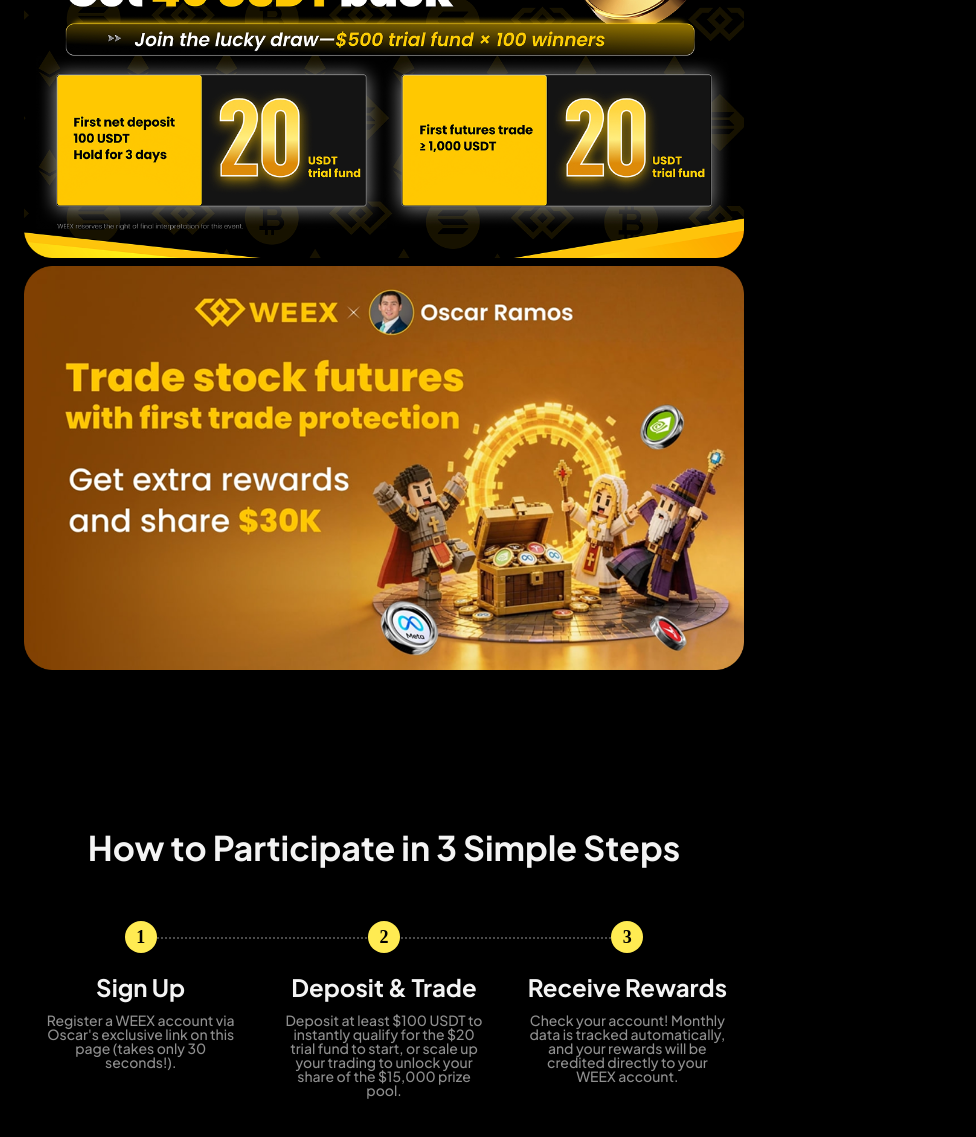
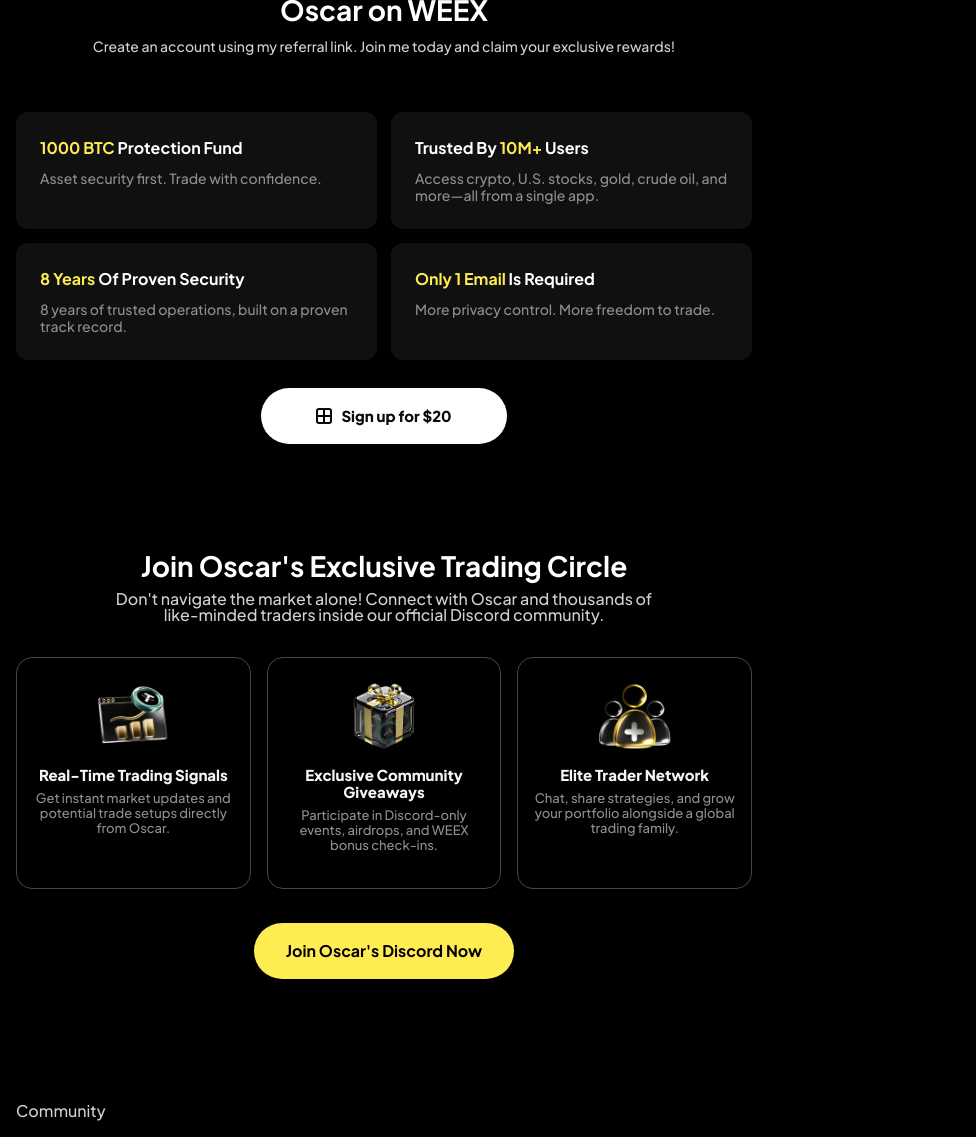
Before and after one commit to wasik23/oscar-ramos-landing, a website: page src/index.html in a window 768 px wide. Shown: the part 1310-2447 px from the top of the page, 976 px wide, since content can reach past the window. Drawn offline with nearby package versions, Linux system fonts and the light colour scheme; files that its build step writes are made by us from their sources.

Commit message:
Add tablet responsive styles

```diff
--- a/src/less/responsive.less
+++ b/src/less/responsive.less
@@ -61,6 +61,277 @@
 
   .footer-links {
     grid-template-columns: repeat(2, minmax(180px, 1fr));
+  }
+}
+
+@media (min-width: 768px) and (max-width: 1024px) {
+  .container,
+  .hero-grid,
+  .rewards-section .container {
+    width: calc(100% - 32px);
+  }
+
+  .section {
+    padding: 64px 0;
+  }
+
+  .site-header {
+    padding: 18px 0;
+  }
+
+  .hero {
+    padding: 48px 0 52px;
+  }
+
+  .hero-grid {
+    display: grid;
+    grid-template-columns: minmax(0, 1fr) minmax(320px, 42vw);
+    align-items: center;
+    height: auto;
+    gap: 32px;
+  }
+
+  .hero-copy {
+    h1 {
+      max-width: 380px;
+      font-size: 31px;
+      line-height: 1.22;
+
+      strong {
+        font-size: 31px;
+      }
+    }
+  }
+
+  .hero-subtitle {
+    margin: 14px 0 22px;
+    font-size: 15px;
+  }
+
+  .countdown {
+    gap: 7px;
+  }
+
+  .time-box {
+    width: 28px;
+    height: 28px;
+    padding: 0;
+    border-radius: 6px;
+
+    span {
+      width: 100%;
+      height: 100%;
+      font-size: 14px;
+    }
+  }
+
+  .hero-cta {
+    min-width: 236px;
+    min-height: 52px;
+  }
+
+  .profile-card {
+    width: 100%;
+    height: auto;
+    aspect-ratio: 1 / 1;
+    justify-self: end;
+    border-radius: 20px;
+  }
+
+  .profile-card-footer {
+    width: 100%;
+    height: 58px;
+    padding: 10px 10px 10px 18px;
+    border-radius: 20px;
+
+    > span {
+      font-size: 20px;
+    }
+  }
+
+  .profile-actions {
+    width: auto;
+    height: 38px;
+  }
+
+  .profile-action {
+    width: 38px;
+    height: 38px;
+  }
+
+  .rewards-section,
+  .steps-section,
+  .signup-section,
+  .community-section {
+    padding-top: 52px;
+    padding-bottom: 52px;
+
+    .section-heading {
+      margin-bottom: 34px;
+    }
+  }
+
+  #rewards-title,
+  #steps-title,
+  #community-title,
+  .signup-copy h2 {
+    font-size: 28px;
+    line-height: 1.25;
+  }
+
+  .reward-grid {
+    grid-template-columns: repeat(2, minmax(0, 1fr));
+    gap: 12px;
+  }
+
+  .steps {
+    max-width: 680px;
+    gap: 24px;
+
+    h3 {
+      margin-top: 14px;
+      font-size: 19px;
+      line-height: 1.25;
+    }
+
+    p {
+      max-width: 210px;
+      font-size: 12px;
+      line-height: 1.12;
+    }
+  }
+
+  .step-number {
+    width: 26px;
+    height: 26px;
+    font-size: 15px;
+  }
+
+  .signup-grid {
+    display: flex;
+    flex-direction: column;
+    gap: 28px;
+  }
+
+  .signup-copy {
+    text-align: center;
+
+    h2,
+    p {
+      max-width: 680px;
+      margin-right: auto;
+      margin-left: auto;
+    }
+
+    p {
+      margin-top: 10px;
+      margin-bottom: 28px;
+      color: #d1d1d2;
+      font-size: 14px;
+      line-height: 1.35;
+    }
+
+    .btn {
+      display: none;
+    }
+  }
+
+  .selling-grid {
+    grid-template-columns: repeat(2, minmax(0, 1fr));
+    width: 100%;
+    gap: 14px;
+
+    article {
+      min-height: 116px;
+      padding: 24px;
+      border-radius: 12px;
+    }
+
+    p {
+      line-height: 1.25;
+    }
+  }
+
+  .mobile-signup-cta {
+    display: inline-flex;
+    align-self: center;
+    width: 246px;
+    height: 56px;
+    min-height: 56px;
+  }
+
+  .community-grid {
+    grid-template-columns: repeat(3, minmax(0, 1fr));
+    gap: 16px;
+
+    article {
+      width: 100%;
+      height: 232px;
+      padding: 22px 16px;
+      border-radius: 16px;
+    }
+
+    h3 {
+      font-size: 15px;
+      line-height: 1.15;
+    }
+
+    p {
+      font-size: 13px;
+      line-height: 1.15;
+    }
+  }
+
+  .community-icon {
+    width: 72px;
+    height: 72px;
+    margin-bottom: 14px;
+  }
+
+  .center-action {
+    margin-top: 34px;
+
+    .btn {
+      width: 260px;
+    }
+  }
+
+  .site-footer {
+    padding: 72px 0 32px;
+  }
+
+  .footer-grid {
+    display: block;
+  }
+
+  .footer-brand {
+    .brand {
+      display: none;
+    }
+  }
+
+  .footer-community-title {
+    display: block;
+    margin: 0 0 24px;
+    color: var(--Text-text-secondary, #d1d1d2);
+    font-family: @font;
+    font-size: 16px;
+    font-weight: 500;
+    line-height: 1;
+  }
+
+  .socials {
+    gap: 16px;
+
+    a,
+    img {
+      width: 24px;
+      height: 24px;
+    }
+  }
+
+  .footer-download {
+    display: none;
   }
 }
 
```
